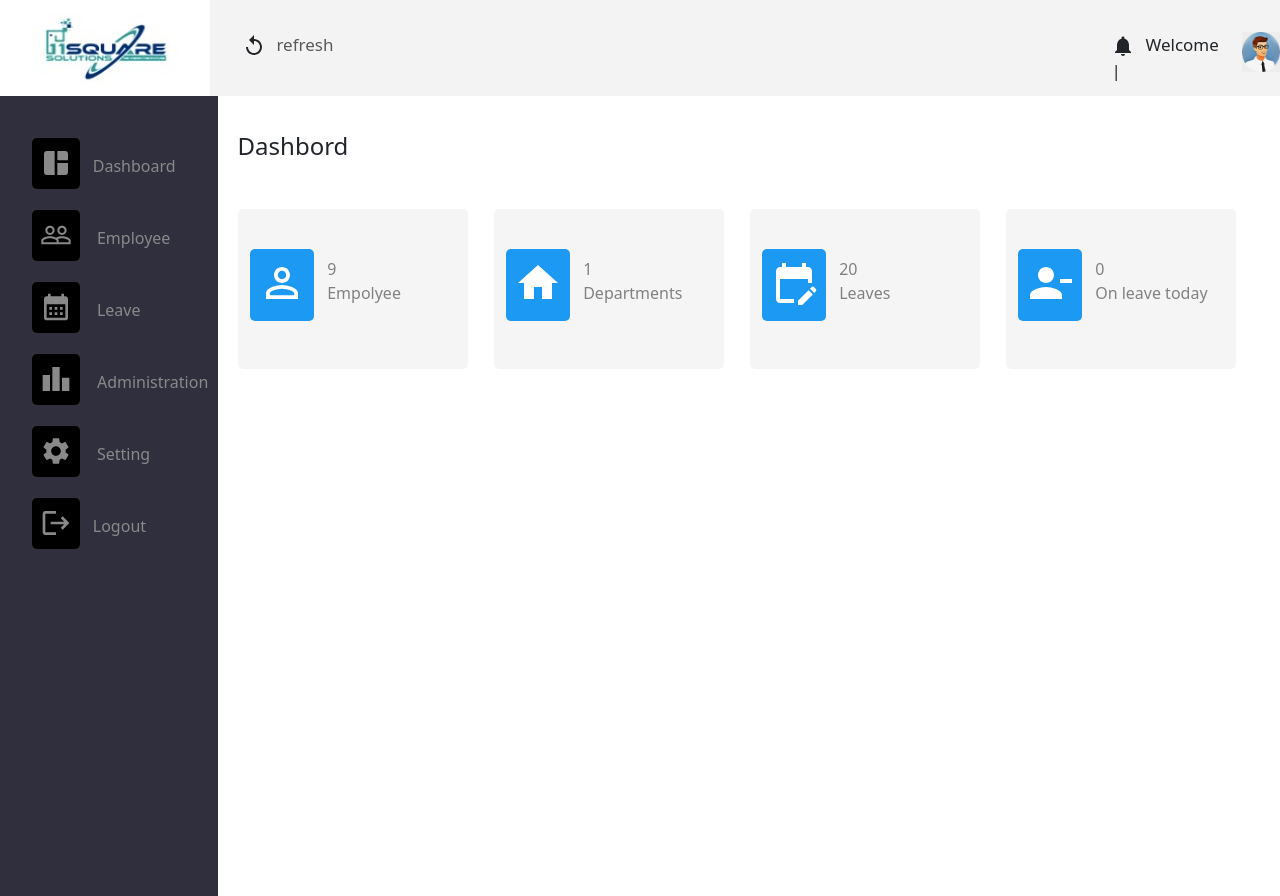
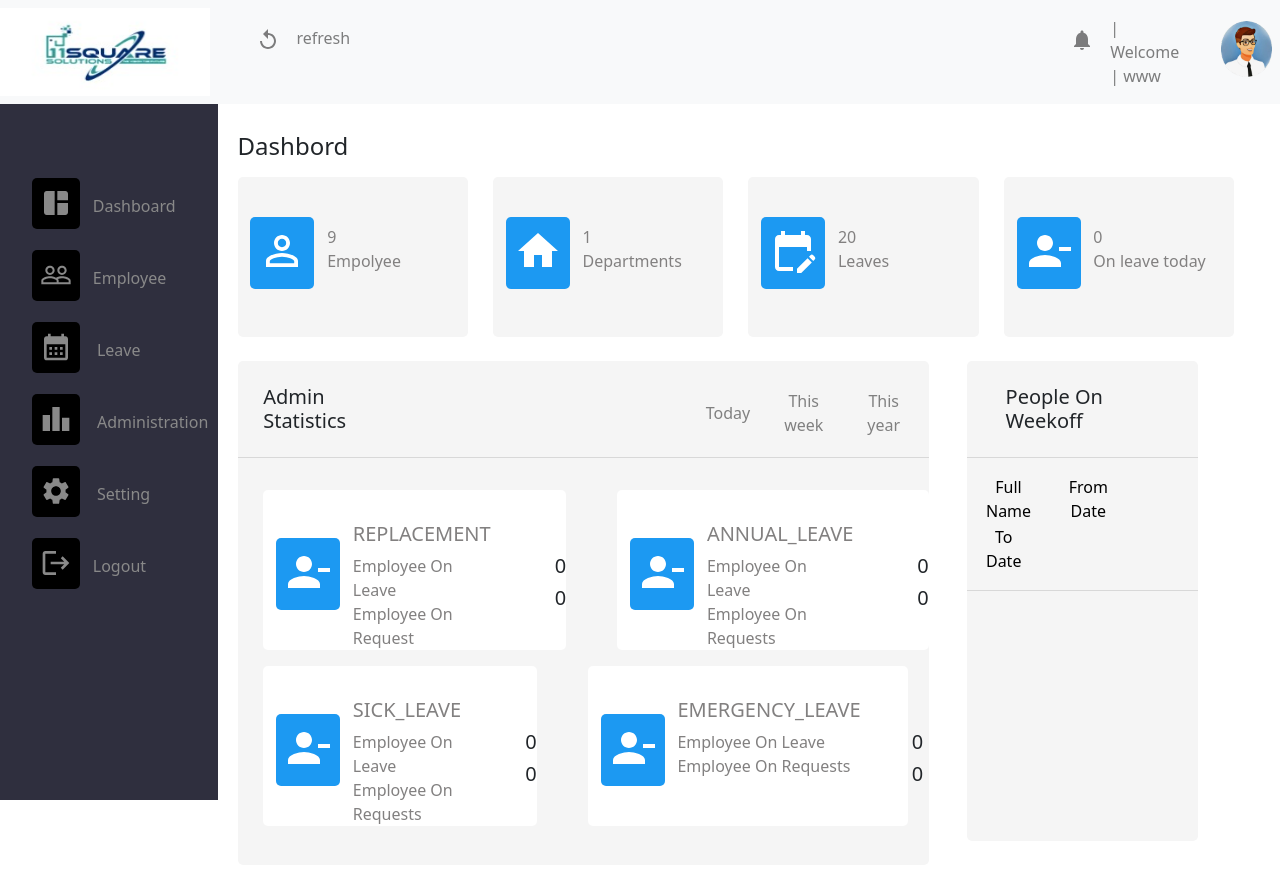
Before and after one commit to Ritishtripathi/lms-dashboard-, a React (Create React App) app in the folder lms_dash/: page /Dashbord in a window 1280 px wide. Built offline with nearby package versions, Linux system fonts and the light colour scheme.

Commit message:
complete

```diff
--- a/lms_dash/src/App.js
+++ b/lms_dash/src/App.js
@@ -7,6 +7,7 @@ import Header from './Pages/Header';
 import Sidebar from './Pages/Sidebar';
 import Forget from './Pages/Forget';
 import Thank from './Pages/Thank';
+import Employee from './Pages/Employee';
 function App() {
   return (
     <Router>
@@ -18,6 +19,7 @@ function App() {
         <Route path='/Sidebar' element={<Sidebar/>}/>
         <Route path='/Forget' element={<Forget/>}/>
         <Route path='/Thank' element={<Thank/>}/>
+        <Route path='/Employee' element={<Employee/>}/>
        </Routes>
     </Router>
   );
--- a/lms_dash/src/Pages/Dashbord.jsx
+++ b/lms_dash/src/Pages/Dashbord.jsx
@@ -45,13 +45,66 @@ function Dashbord(){
           <PersonRemoveIcon style={{fontSize:'6vh'}}/></span>
           <span className='card-text-dashbord'>0<br/>On leave today</span>
          </div>
-
          </div>
 
 
-        </div>
+
+         {/*admin static models */}
+
+          <div style={{display:'flex'}}>
+           <div className='models-dashbord'>
+            <div style={{display:'flex',marginLeft:'2vw'}}>
+             <h5 style={{marginRight:'25vw'}}>Admin Statistics</h5>
+             <button className='card-button'>Today</button>
+             <button className='card-button'>This week</button>
+             <button className='card-button'>This year</button>
+             </div><hr style={{color:'grey'}}/>
+
+              {/*admin static card */}
+              <div style={{display:'flex'}}>
+              <div className='card-dashbord1'>
+           <span className="icon-dashbord1">
+          <PersonRemoveIcon style={{fontSize:'6vh'}}/></span>
+          <span className='card-text-dashbord1'><h5>REPLACEMENT</h5>Employee On Leave<br/>Employee On Request</span>
+          <span style={{marginLeft:'5vw',marginTop:'5vh'}}><h5>0</h5><h5>0</h5></span>
+         </div>
+            {/*admin static card */}
+         <div className='card-dashbord1'>
+           <span className="icon-dashbord1">
+          <PersonRemoveIcon style={{fontSize:'6vh'}}/></span>
+          <span className='card-text-dashbord1'><h5>ANNUAL_LEAVE</h5>Employee On Leave <br/>Employee On Requests</span>
+          <span style={{marginLeft:'5vw',marginTop:'5vh'}}><h5>0</h5><h5>0</h5></span>
+         </div></div>
 
 
+       {/*admin static card */}
+       <div style={{display:'flex'}}>
+         <div className='card-dashbord1'>
+           <span className="icon-dashbord1">
+          <PersonRemoveIcon style={{fontSize:'6vh'}}/></span>
+          <span className='card-text-dashbord1'><h5>SICK_LEAVE</h5> Employee On Leave <br/>Employee On Requests</span>
+          <span style={{marginLeft:'5vw',marginTop:'5vh'}}><h5>0</h5><h5>0</h5></span>
+         </div>
+          {/*admin static card */}
+          <div className='card-dashbord1'>
+           <span className="icon-dashbord1">
+          <PersonRemoveIcon style={{fontSize:'6vh'}}/></span>
+          <span className='card-text-dashbord1'><h5>EMERGENCY_LEAVE</h5>Employee On Leave<br/>Employee On Requests</span>
+          <span style={{marginLeft:'4vw',marginTop:'5vh'}}><h5>0</h5><h5>0</h5></span>
+         </div>
+         </div>
+           </div>
+
+           {/*  deshbord people on week of card */}
+           <div className='card-of-last'>
+             <h5 style={{margin:'3vh 3vw'}}>People On Weekoff</h5><hr style={{color:'grey'}}/>
+             <button className='btn-dashbord'>Full<br/> Name</button>
+             <button className='btn-dashbord'>From<br/> Date</button>
+             <button className='btn-dashbord'>To<br/> Date</button>
+             <hr style={{color:'grey'}}/>
+           </div>
+           </div>
+        </div>
     </div>
     );
 }
--- /dev/null
+++ b/lms_dash/src/Pages/Employee.jsx
@@ -0,0 +1,111 @@
+import React from "react";
+import Header from './Header';
+import Sidebar from './Sidebar';
+import { useState } from 'react';
+import Button from 'react-bootstrap/Button';
+import Modal from 'react-bootstrap/Modal';
+import Col from 'react-bootstrap/Col';
+import Form from 'react-bootstrap/Form';
+import Row from 'react-bootstrap/Row';
+
+function Employee(){
+    const [show, setShow] = useState(false);
+
+  const handleClose = () => setShow(false);
+  const handleShow = () => setShow(true);
+    return(
+        <div>
+            <Header/>
+        <Sidebar/>
+
+         <div className="main-container">
+            <div style={{display:'flex'}}>
+            <h2>Users</h2>
+            <input className="search-user-emp" type="search" placeholder="Search..."/>
+            </div>
+            <div>
+      <Button variant="primary" onClick={handleShow} className="add-employee-btn">
+        Add Empolyee
+      </Button>
+
+      <Modal show={show} onHide={handleClose}>
+        <Modal.Header closeButton>
+          <Modal.Title>Add Employee</Modal.Title>
+        </Modal.Header>
+        <Modal.Body>
+        <Form>
+        <Row className="mb-3">
+
+        <Form.Group as={Col} controlId="formGridEmail">
+       First Name*
+          <Form.Control type="text" placeholder="First Name" />
+        </Form.Group>
+
+        <Form.Group as={Col} controlId="formGridPassword">
+          Last Name*
+          <Form.Control type="text" placeholder="Last Name" />
+        </Form.Group>
+      </Row>
+      <Row className="mb-3">
+
+        <Form.Group as={Col} controlId="formGridEmail">
+         Email*
+          <Form.Control type="email" placeholder="Enter email" />
+        </Form.Group>
+
+        <Form.Group as={Col} controlId="formGridPassword">
+          Password*
+          <Form.Control type="password" placeholder="Password" />
+        </Form.Group>
+      </Row>
+
+      <Row className="mb-3">
+      <Form.Group as={Col} controlId="formGridState">
+         User Type*
+          <Form.Select defaultValue="Choose...">
+            <option>Choose...</option>
+            <option>...</option>
+          </Form.Select>
+        </Form.Group>
+
+        <Form.Group as={Col} controlId="formGridState">
+         Manager
+          <Form.Select defaultValue="Choose...">
+            <option>Choose...</option>
+            <option>...</option>
+          </Form.Select>
+        </Form.Group>
+      </Row>
+      <Row className="mb-3">
+      <Form.Group as={Col} controlId="formGridEmail">
+         Country Code
+          <Form.Control style={{width:'50px'}} type="text" placeholder="+91" />
+        </Form.Group>
+        <Form.Group as={Col} controlId="formGridEmail">
+         Mobile*
+          <Form.Control type="text" placeholder="Enter Contact" />
+        </Form.Group>
+
+        <Form.Group as={Col} controlId="formGridPassword">
+          Gender*<br/>
+          <input type="radio" value="a"/> Male <input type="radio" value="a"/> Female
+        </Form.Group>
+      </Row>
+
+    </Form>
+        </Modal.Body>
+        <Modal.Footer>
+          <Button variant="secondary" onClick={handleClose}>
+            Cancel
+          </Button>
+          <Button variant="primary" onClick={handleClose}>
+            Save
+          </Button>
+        </Modal.Footer>
+      </Modal>
+      </div>
+         </div>
+         </div>
+    )
+}
+export default Employee;
--- a/lms_dash/src/Pages/Header.jsx
+++ b/lms_dash/src/Pages/Header.jsx
@@ -4,18 +4,25 @@ import profile from '../Images/user.jpg';
 import { Link } from "react-router-dom";
 import ReplayIcon from '@mui/icons-material/Replay';
 import NotificationsIcon from '@mui/icons-material/Notifications';
+import Container from 'react-bootstrap/Container';
+import Navbar from 'react-bootstrap/Navbar';
+import Nav from 'react-bootstrap/Nav';
 function Header(){
   return(
-  <div className="header-container">
-    <img src={logo} className="header-logo"/>
-    <ul className="header-ul">
-      <li><ReplayIcon/></li>
-      <li><Link to="/Dashbord" className="link-header"> refresh</Link></li>
+  <div>
 
-      <li className="header-mr"><NotificationsIcon/> |<br/> </li>
-      <li>Welcome</li>
-      <li><img src={profile} className="p-header-icon"/></li>
-    </ul>
+  <Navbar bg="light" data-bs-theme="light" fixed="top">
+  <img src={logo} className="header-logo"/>
+      <Container>
+      <Nav>
+            <Nav.Link href="/Dashbord"  className="header-item"><ReplayIcon/></Nav.Link>
+            <Nav.Link href="/Dashbord" className="header-item2" >refresh</Nav.Link>
+            <Nav.Link href="/Dashbord" className="header-item"><NotificationsIcon/></Nav.Link>
+            <Nav.Link>| Welcome <br/>| www</Nav.Link>
+            <Nav.Link><img src={profile} className="p-header-icon"/></Nav.Link>
+          </Nav>
+      </Container>
+    </Navbar>
 
   </div>
   )
--- a/lms_dash/src/Pages/Sidebar.jsx
+++ b/lms_dash/src/Pages/Sidebar.jsx
@@ -6,19 +6,22 @@ import CalendarMonthIcon from '@mui/icons-material/CalendarMonth';
 import SettingsIcon from '@mui/icons-material/Settings';
 import LeaderboardIcon from '@mui/icons-material/Leaderboard';
 import LogoutIcon from '@mui/icons-material/Logout';
+import Navbar from 'react-bootstrap/Navbar';
 function Sidebar(){
     return(
-   <div className="sidebar-container">
+
+   <Navbar className="sidebar-container">
       <ul className="ul-sidebar">
       <li><span className="icon-sidebar"><SpaceDashboardIcon style={{fontSize:'4vh'}}/></span><Link to="/Dashbord" className="link-sidebar">Dashboard</Link></li><br/>
-      <li><span className="icon-sidebar"><PeopleOutlineIcon style={{fontSize:'4vh'}}/></span> Employee</li><br/>
+      <li><span className="icon-sidebar"><PeopleOutlineIcon style={{fontSize:'4vh'}}/></span><Link to="/Employee" className="link-sidebar">Employee</Link></li><br/>
       <li><span className="icon-sidebar"><CalendarMonthIcon style={{fontSize:'4vh'}}/></span> Leave</li><br/>
       <li><span className="icon-sidebar"><LeaderboardIcon style={{fontSize:'4vh'}}/></span> Administration</li><br/>
       <li><span className="icon-sidebar"><SettingsIcon style={{fontSize:'4vh'}}/></span> Setting</li><br/>
       <li><span className="icon-sidebar"><LogoutIcon style={{fontSize:'4vh'}}/></span><Link to="/Login" className="link-sidebar">Logout</Link></li><br/>
 
       </ul>
-    </div>
+      </Navbar>
+
     );
 }
 
--- a/lms_dash/src/Style.css
+++ b/lms_dash/src/Style.css
@@ -80,23 +80,22 @@
     top:14vh;
     left:17vw;
   }
-.header-container{
-    height:12vh;
-    width:100vw;
-    background-color:rgb(244, 243, 243);
-    display:flex;
+
+.header-logo{
+    height:11vh;
+    width:315px;
+
+
 }
-.header-logo{
-    height:12vh;
-    width:17vw;
+.header-item{
+ margin-left:3vw;
+ margin-top:10px;
 }
-.header-ul{
-    display:flex;
-    list-style-type:none;
-    font-size:17px;
-    margin-top:4vh;
-    gap:10px;
+.header-item2{
+  margin-right:52vw;
+  margin-top:10px;
 }
+
 .link-header{
     text-decoration:none;
     color:rgb(90, 89, 89);
@@ -106,9 +105,11 @@
     color:rgb(92, 86, 86);
 }
 .p-header-icon{
-    height:5vh;
-    width:3vw;
-    margin-left:1vw;
+    height:7vh;
+    width:4vw;
+    margin-left:2vw;
+    margin-top:5px;
+    border-radius:30px;
 }
 .header-mr{
     margin-left:60vw;
@@ -168,7 +169,8 @@ border-radius:5px;
     padding-left:1vw;
     display:flex;
     margin-right:2vw;
-    margin-top:5vh;
+    margin-top:1vh;
+    margin-right:25px;
 
 }
 .icon-dashbord{
@@ -188,3 +190,81 @@ border-radius:5px;
     .card-of-dashbord{
         display:flex;
     }
+    .models-dashbord{
+      height:63vh;
+      width:54vw;
+      border-radius:5px;
+      background:whitesmoke;
+      padding-top:3vh;
+      margin-top:3vh;
+    }
+    .card-button{
+      border:none;
+      background:whitesmoke;
+      color:gray;
+      margin-right:1vw;
+    }
+    .card-button:hover{
+      border:none;
+      background:whitesmoke;
+      color:white;
+      background:blue;
+      border-radius:5px;
+      margin-right:1vw;
+    }
+
+    .card-dashbord1{
+      height:20vh;
+      width:25vw;
+      border-radius:5px;
+      background:rgb(255, 255, 255);
+      padding-top:3vh;
+      padding-left:1vw;
+      display:flex;
+      margin-right:2vw;
+      margin-top:2vh;
+      margin-left:2vw;
+
+  }
+  .icon-dashbord1{
+      background:rgb(28, 153, 242);
+      font-size:5vh;
+      height:9vh;
+      color:white;
+      margin-right:1vw;
+      margin-top:3vh;
+      padding-left:8px;
+      padding-right:8px;
+      border-radius:5px;
+      }
+      .card-text-dashbord1{
+          margin-top:1vh;
+         color:rgb(130, 128, 128);
+      }
+      .card-of-last{
+        height:60vh;
+        width:18vw;
+        background-color:whitesmoke;
+        border-radius:5px;
+        margin-top:3vh;
+        margin-left:3vw;
+      }
+      .btn-dashbord{
+        border:none;
+        background-color:whitesmoke;
+        margin-right:1vw;
+        margin-left:1vw;
+      }
+      .search-user-emp{
+        height:6vh;
+        width:30vw;
+        border-radius:20px;
+        border:none;
+        background-color:whitesmoke;
+        margin-left:43vw;
+
+      }
+      .add-employee-btn{
+          margin-left:70vw;
+          margin-top:5vh;
+      }
```
